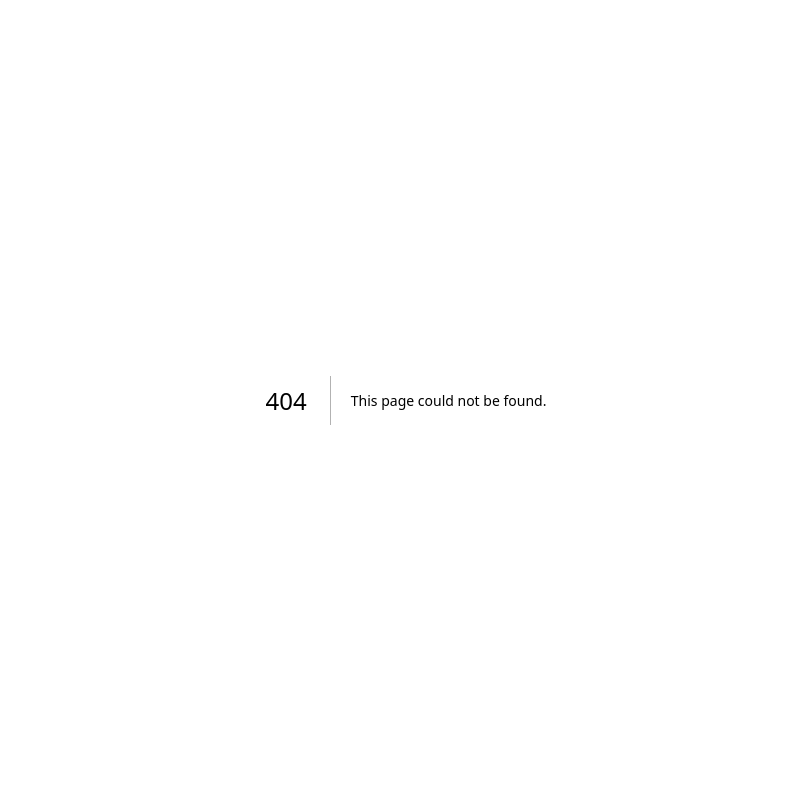
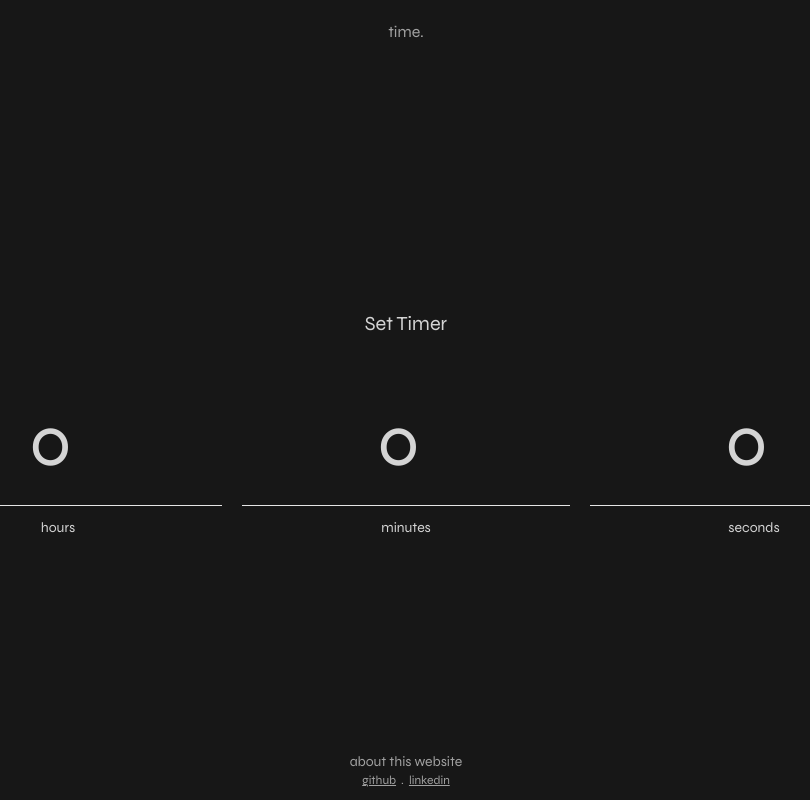
Before and after one commit to limitlez2020/timer-app, a Next.js app: page /set-timer in a window 1280 px wide. Before the commit this address had no page. Shown: the whole page, without its empty margins (234-1044 px from the left). Built offline with nearby package versions, Linux system fonts and the light colour scheme.

Commit message:
Made a new page for setting the timer. Refined the input fields to make them accepts only valid inputs and redefined the input fields behavior using the onChange event and a handler function

```diff
--- a/app/components/NavBar.js
+++ b/app/components/NavBar.js
@@ -3,7 +3,7 @@ import Link from "next/link"
 export default function NavBar() {
   return (
     <div className="flex lowercase w-full pt-5 p-3 items-center justify-center text-neutral-400">
-      <p>Timer.</p>
+      <Link href={"/"}>Time.</Link>
     </div>
   )
 }
--- a/app/page.js
+++ b/app/page.js
@@ -5,13 +5,12 @@ import { useEffect, useState } from "react";
 import NavBar from "./components/NavBar";
 import Footer from "./components/Footer";
 import { ArrowRightIcon, PlayIcon } from "@heroicons/react/24/solid"
+import Link from "next/link";
 
 export default function Home() {
   const [hour, setHour] = useState("")
   const [minute, setMinute] = useState("")
   const [ampm, setAmpm] = useState("")
-
-  const [timerScrn, setTimerScrn] = useState(false)
 
 
   /* Get the date every second: */
@@ -52,32 +51,6 @@ export default function Home() {
       <NavBar/>
 
       {/* Body: */}
-      {timerScrn ? (
-        /* Timer Screen Body */
-        <div className="flex flex-col w-full h-full mt-10 justify-center items-center bg-neutral-900 text-neutral-300">
-          <p className="text-neutral-300 mb-10 text-xl">Set Timer</p>
-          {/* Input fields */}
-          <div className="flex flex-row w-4/5 justify-between items-center gap-5 text-7xl">
-            {/* Hour */}
-            <div className="flex flex-col justify-center items-center w-1/3">
-              <input type="number" className="flex w-full border-b p-5 border-neutral-200 text-center" min={0} defaultValue={0}/>
-              <p className="text-sm mt-3">hours</p>
-            </div>
-            {/* Minute */}
-            <div className="flex flex-col justify-center items-center w-1/3">
-              <input type="number" className="flex w-full border-b p-5 border-neutral-200 text-center" min={0} max={59} defaultValue={0}/>
-              <p className="text-sm mt-3">minutes</p>
-            </div>
-            {/* Seconds */}
-            <div className="flex flex-col justify-center items-center w-1/3">
-              <input type="number" className="flex w-full border-b p-5 border-neutral-200 text-center" min={0} max={59} defaultValue={0}/>
-              <p className="text-sm mt-3">seconds</p>
-            </div>
-          </div>
-        </div>
-
-      ) : (
-        /* Home Screen Body*/
       <div className="flex flex-col w-full h-full mt-10 bg-neutral-900 justify-center items-center">
         {/* Time: */}
         <div className="flex justify-between gap-5 w-4/5 text-neutral-300">
@@ -93,15 +66,12 @@ export default function Home() {
         </div>
 
         {/* Set Timer Button */}
-          <button className="flex flex-row justify-center items-center mt-10 text-neutral-300
-                            border-b gap-2 lowercase cursor-pointer"
-                  onClick={() => setTimerScrn(true)}
-          >
+        <Link href={"/set-timer"}
+              className="flex flex-row justify-center items-center mt-10 text-neutral-300 border-b gap-2 lowercase cursor-pointer">
           Start Timer
           <ArrowRightIcon className="size-3"/>
-          </button>
+        </Link>
       </div>
-      )}
 
       {/* Footer */}
       <Footer/>
--- /dev/null
+++ b/app/set-timer/page.js
@@ -0,0 +1,91 @@
+"use client"
+
+import { useState } from "react";
+import NavBar from "../components/NavBar";
+import Footer from "../components/Footer";
+
+
+export default function SetTimer () {
+  const [hours, setHours] = useState(0);
+  const [minutes, setMinutes] = useState(0);
+  const [seconds, setSeconds] = useState(0);
+
+
+  /* Function to handle range of possible inputs for timer:
+   * Used when a user manually types answer into the input field */
+  const handleInputChange = (input, min, max) => {
+
+    /* Even though the input type is "number", under the hood,
+    * it's still a string. If it gets an invalid number,
+    * it will be an empty string */
+
+    /* Invalid input */
+    if (input === "") {
+     return min;
+    }
+
+    /* Remove leading zeros: */
+    if (input.length > 1 && input[0] === "0") {
+      input = input.replace(input[0], "")
+    }
+
+    /* Make sure number is in range */
+    if ((input < min)) {
+      return min
+    }
+    else if (input > max) {
+      return max
+    }
+    else {
+      return input
+    }
+  }
+
+
+
+
+
+
+
+
+  return (
+    <div className="flex flex-col w-full h-screen min-h-full bg-neutral-900 justify-center">
+      {/* NavBar: */}
+      <NavBar/>
+
+      {/* Body: */}
+      <div className="flex flex-col w-full h-full mt-10 justify-center items-center bg-neutral-900 text-neutral-300">
+        <p className="text-neutral-300 mb-10 text-xl">Set Timer</p>
+        {/* Input fields */}
+        <div className="flex flex-row w-4/5 justify-between items-center gap-5 text-7xl">
+          {/* Hour */}
+          <div className="flex flex-col justify-center items-center w-1/3">
+            <input type="number" className="flex w-full border-b p-5 border-neutral-200 text-center"
+                   min={0} max={99} value={hours} onChange={(e) => setHours(handleInputChange(e.target.value, 0, 99))}
+            />
+            <p className="text-sm mt-3">hours</p>
+          </div>
+
+          {/* Minute */}
+          <div className="flex flex-col justify-center items-center w-1/3">
+            <input type="number" className="flex w-full border-b p-5 border-neutral-200 text-center"
+                   min={0} max={59} value={minutes} onChange={(e) => setMinutes(handleInputChange(e.target.value, 0, 59))}
+            />
+            <p className="text-sm mt-3">minutes</p>
+          </div>
+
+          {/* Seconds */}
+          <div className="flex flex-col justify-center items-center w-1/3">
+            <input type="number" className="flex w-full border-b p-5 border-neutral-200 text-center"
+                   min={0} max={59} value={seconds} onChange={(e) => setSeconds(handleInputChange(e.target.value, 0, 59))}
+            />
+            <p className="text-sm mt-3">seconds</p>
+          </div>
+        </div>
+      </div>
+
+      {/* Footer */}
+      <Footer/>
+    </div>
+  );
+}
```
Lines whose indentation alone changed are shown as unchanged.
